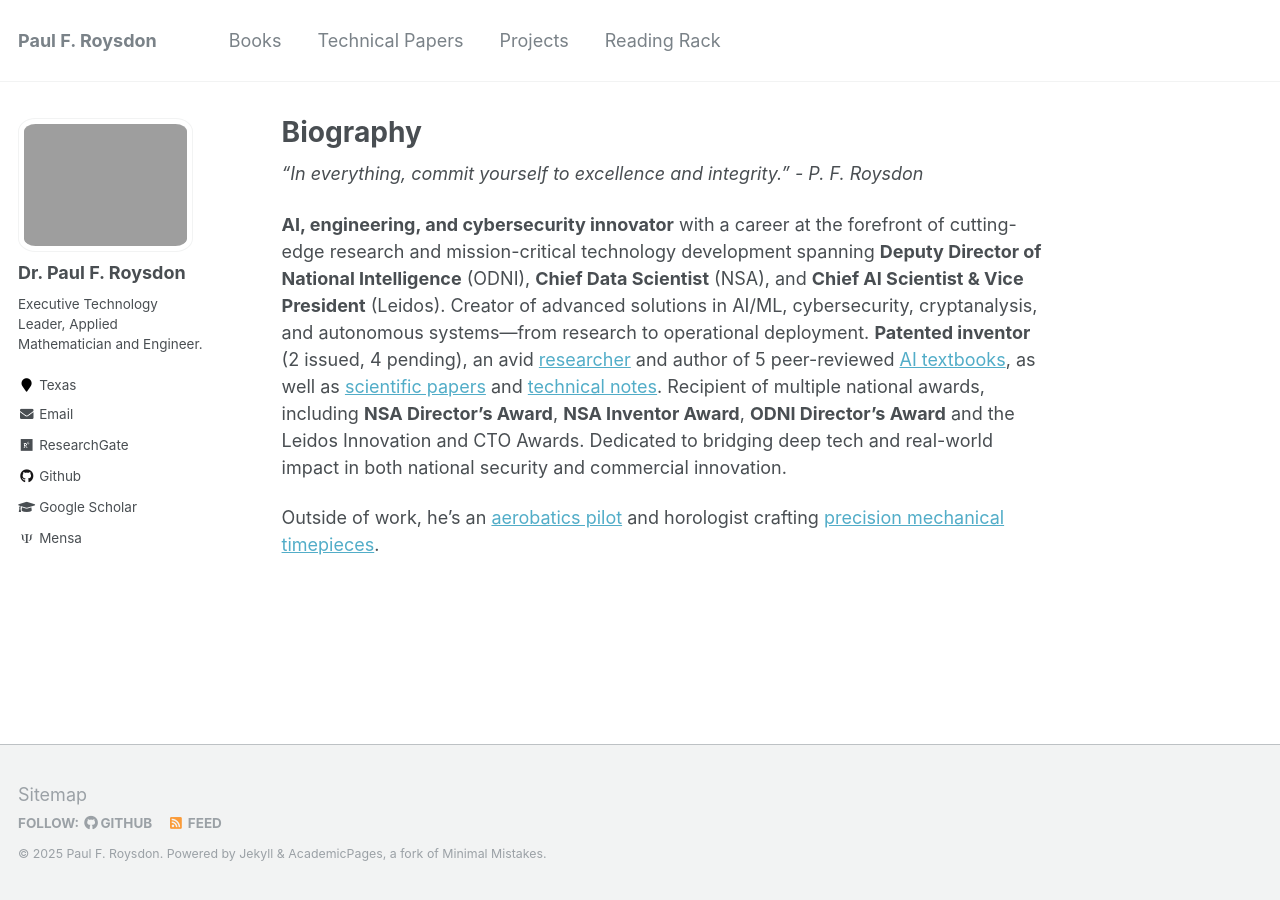
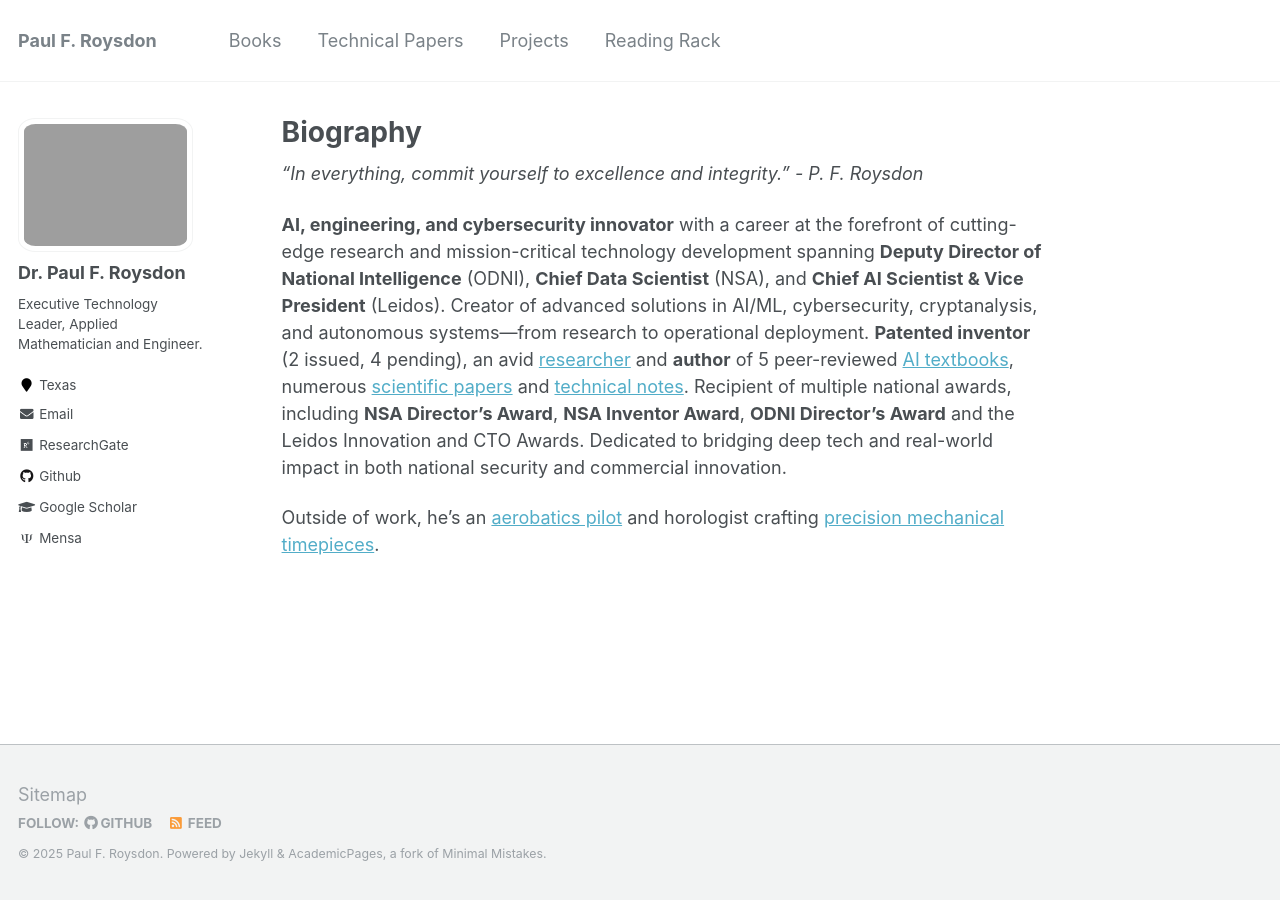
Before and after one commit to pfroysdon/pfroysdon.github.io, a Jekyll site: the page built from _pages/about.md, in a window 1280 px wide. Built offline with Jekyll 4.4.1, drawn with Linux system fonts in a browser that asks for light colours; some web fonts are replaced.

Commit message:
Update about.md

```diff
--- a/_pages/about.md
+++ b/_pages/about.md
@@ -10,6 +10,6 @@
 
 *"In everything, commit yourself to excellence and integrity." - P. F. Roysdon*
 
-**AI, engineering, and cybersecurity innovator** with a career at the forefront of cutting-edge research and mission-critical technology development spanning **Deputy Director of National Intelligence** (ODNI), **Chief Data Scientist** (NSA), and **Chief AI Scientist & Vice President** (Leidos). Creator of advanced solutions in AI/ML, cybersecurity, cryptanalysis, and autonomous systems—from research to operational deployment. **Patented inventor** (2 issued, 4 pending), an avid [researcher](https://pfroysdon.github.io/projects/) and author of 5 peer-reviewed [AI textbooks](http://www.roysdonfibonaccipress.com/), as well as [scientific papers](https://github.com/pfroysdon/publications/tree/main/Papers) and [technical notes](https://github.com/pfroysdon/publications/tree/main/Tech_Notes). Recipient of multiple national awards, including **NSA Director's Award**, **NSA Inventor Award**, **ODNI Director’s Award** and the Leidos Innovation and CTO Awards.  Dedicated to bridging deep tech and real-world impact in both national security and commercial innovation.
+**AI, engineering, and cybersecurity innovator** with a career at the forefront of cutting-edge research and mission-critical technology development spanning **Deputy Director of National Intelligence** (ODNI), **Chief Data Scientist** (NSA), and **Chief AI Scientist & Vice President** (Leidos). Creator of advanced solutions in AI/ML, cybersecurity, cryptanalysis, and autonomous systems—from research to operational deployment. **Patented inventor** (2 issued, 4 pending), an avid [researcher](https://pfroysdon.github.io/projects/) and **author** of 5 peer-reviewed [AI textbooks](http://www.roysdonfibonaccipress.com/), numerous [scientific papers](https://github.com/pfroysdon/publications/tree/main/Papers) and [technical notes](https://github.com/pfroysdon/publications/tree/main/Tech_Notes). Recipient of multiple national awards, including **NSA Director's Award**, **NSA Inventor Award**, **ODNI Director’s Award** and the Leidos Innovation and CTO Awards.  Dedicated to bridging deep tech and real-world impact in both national security and commercial innovation.
 
 Outside of work, he’s an [aerobatics pilot](https://youtu.be/AFlVtWswTNU) and horologist crafting [precision mechanical timepieces](https://www.roysdonwatchco.com/).
```
